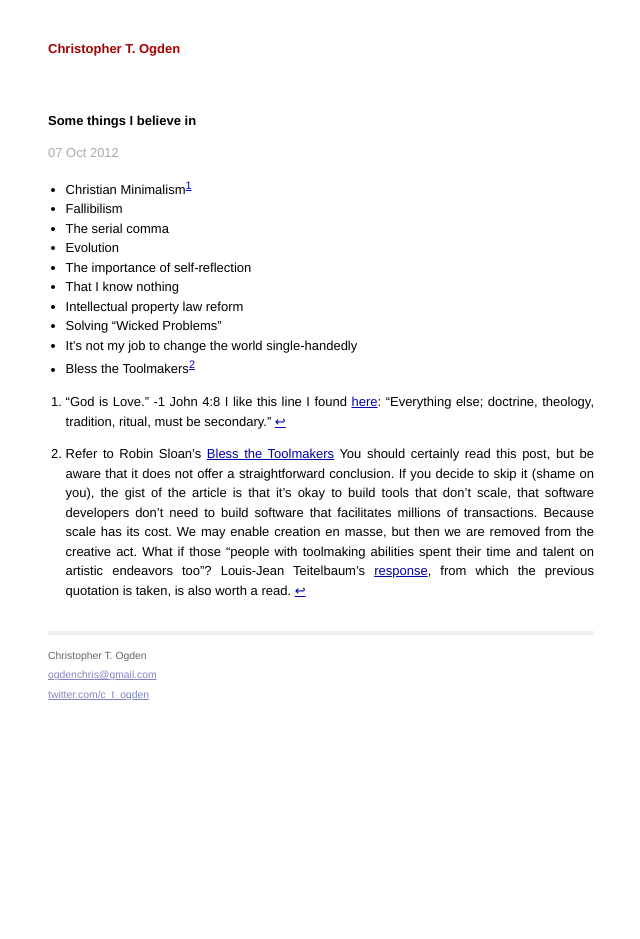
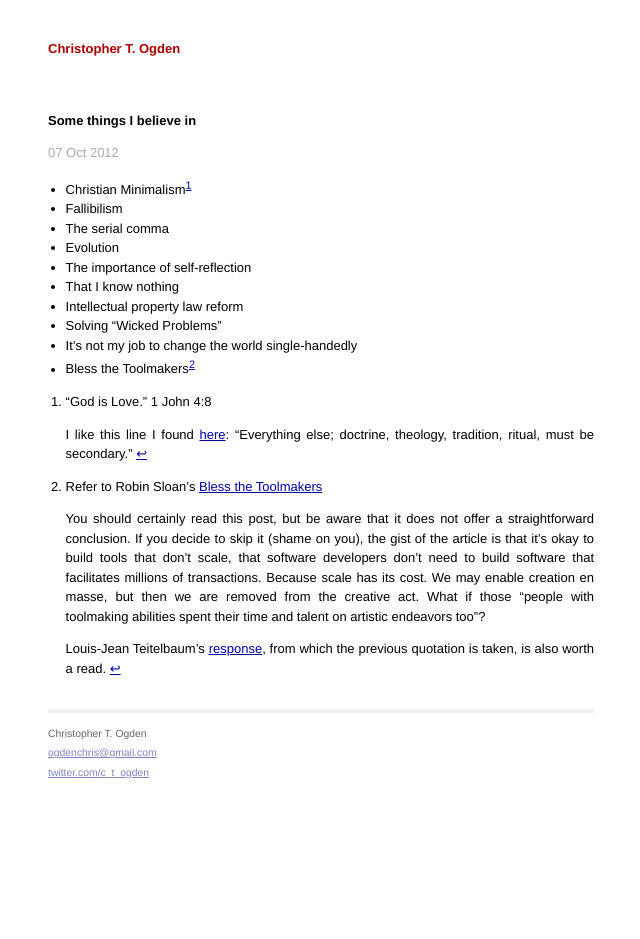
Before and after one commit to ctogden/ctogden.github.io, a Jekyll site: the page built from _posts/articles/2012-10-07-some-beliefs.md, in a window 1280 px wide. Shown: the whole page, without its empty margins (319-959 px from the left). Built offline with Jekyll 4.4.1, drawn with Linux system fonts in a browser that asks for light colours.

Commit message:
Paragraph spacing

```diff
--- a/_posts/articles/2012-10-07-some-beliefs.md
+++ b/_posts/articles/2012-10-07-some-beliefs.md
@@ -14,9 +14,14 @@ title: Some things I believe in
 * It’s not my job to change the world single-handedly
 * Bless the Toolmakers[^2]
 
-[^1]: “God is Love.” -1 John 4:8
+
+
+[^1]: “God is Love.” 1 John 4:8
+
     I like this line I found [here](http://www.winternet.com/~swezeyt/bible/cmin/cminMain.htm): “Everything else; doctrine, theology, tradition, ritual, must be secondary.”
 
 [^2]: Refer to Robin Sloan’s [Bless the Toolmakers](http://snarkmarket.com/2011/7320)
+
     You should certainly read this post, but be aware that it does not offer a straightforward conclusion.  If you decide to skip it (shame on you), the gist of the article is that it’s okay to build tools that don’t scale, that software developers don’t need to build software that facilitates millions of transactions.  Because scale has its cost.  We may enable creation en masse, but then we are removed from the creative act.  What if those “people with toolmaking abilities spent their time and talent on artistic endeavors too”?
+
     Louis-Jean Teitelbaum’s [response](http://ljt.meidosem.com/post/9795254025/bless-the-toolreaders), from which the previous quotation is taken, is also worth a read.
```
